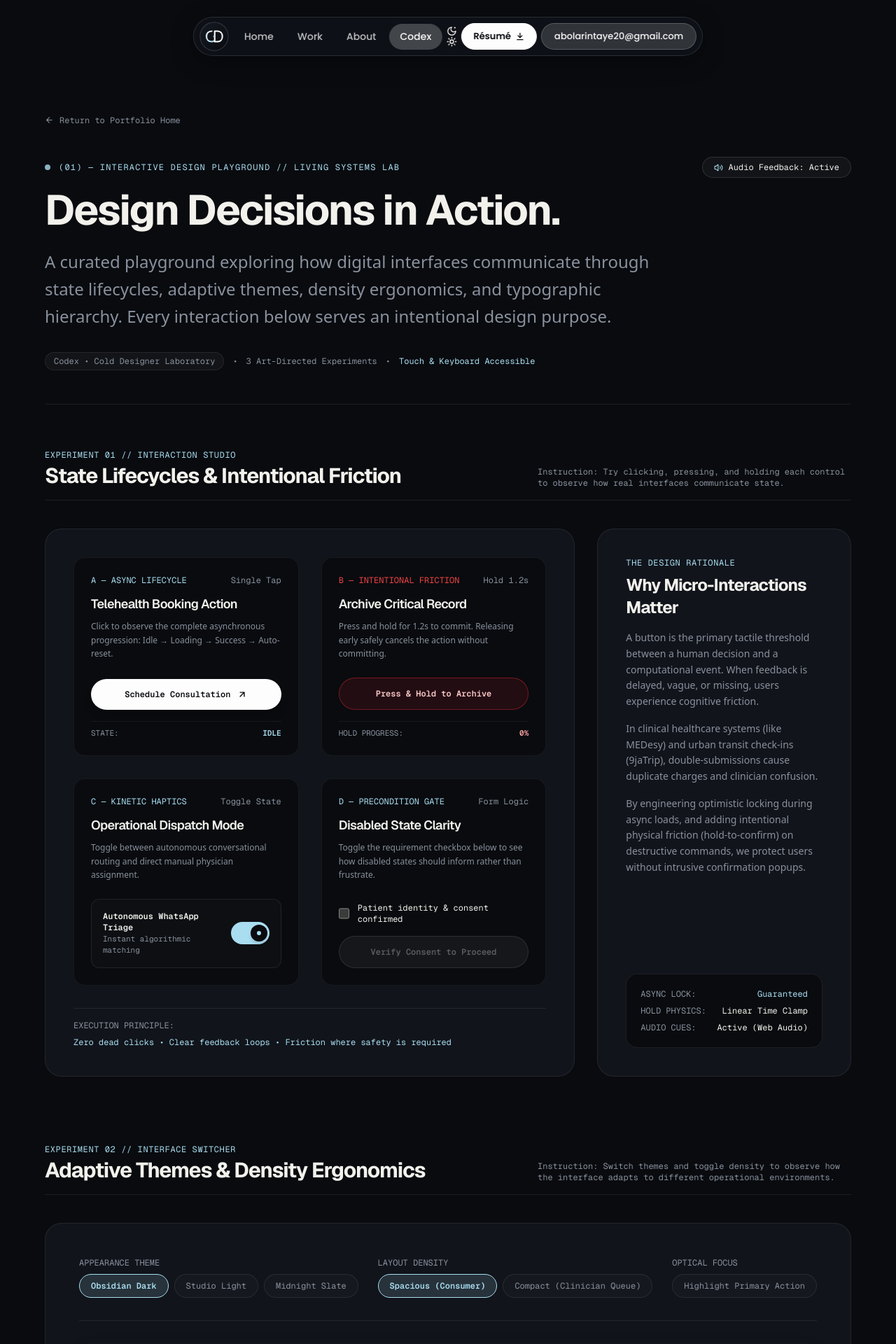
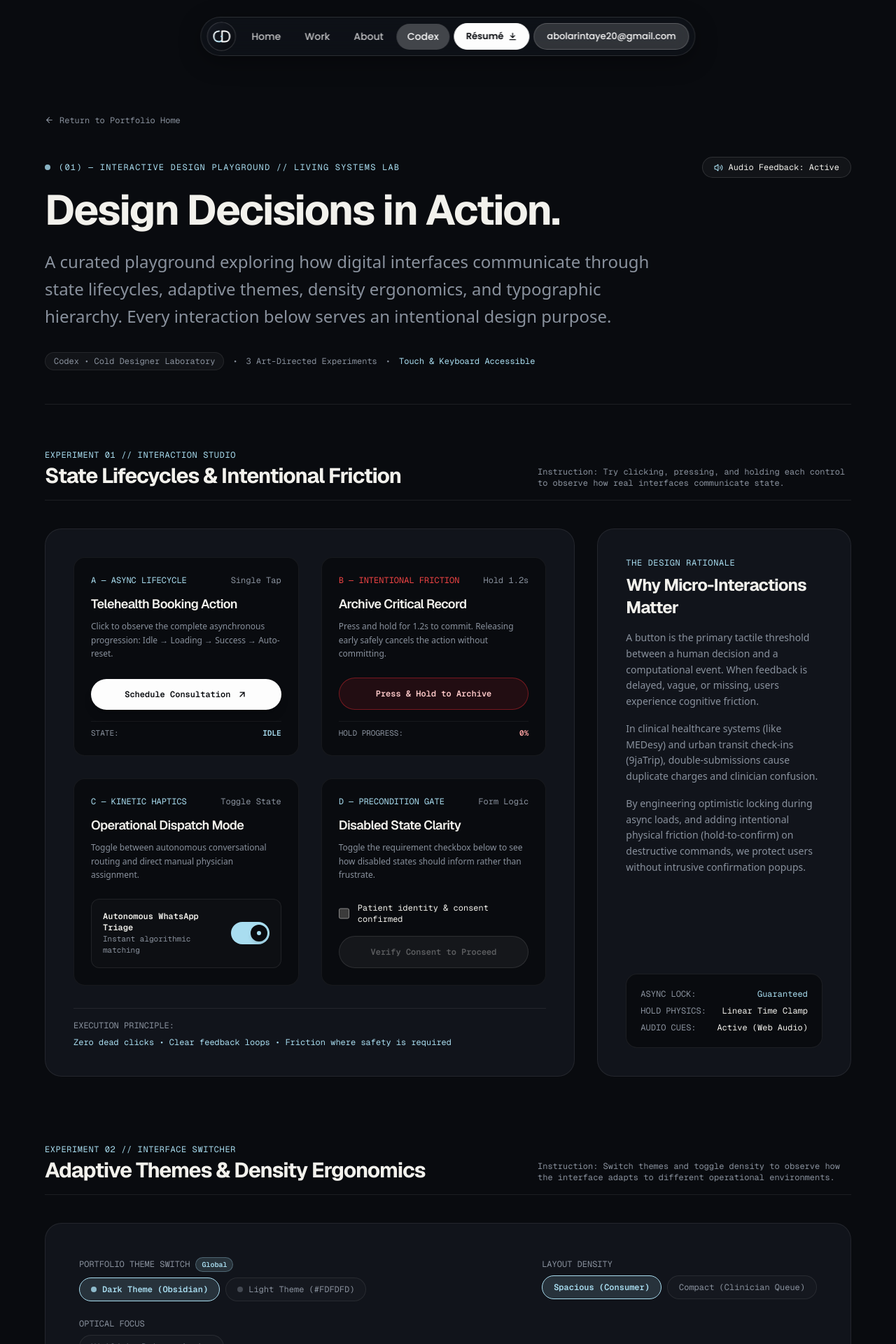
Before and after one commit to Bheemty/cold-designer-portfolio, a Next.js app: page /codex in a window 1280 px wide. Shown: the top 1920 px of the page at 70% size. Built offline with nearby package versions, Linux system fonts and the light colour scheme.

Commit message:
feat(theme): establish Codex as single global theme controller with universal #FDFDFD light background

```diff
--- a/src/app/codex/page.tsx
+++ b/src/app/codex/page.tsx
@@ -4,6 +4,7 @@ import { useState, useRef, useEffect, useId } from "react";
 import Link from "next/link";
 import { ArrowLeft, Volume2, VolumeX, Sparkles, Check, AlertCircle, RefreshCw } from "lucide-react";
 import { sound } from "@/lib/sounds";
+import { useTheme } from "@/context/ThemeContext";
 
 export default function CodexPage() {
   // Global Audio Feedback Toggle (Never autoplays; user must interact)
@@ -85,9 +86,21 @@ export default function CodexPage() {
   // ─────────────────────────────────────────────────────────────
   // EXPERIMENT 2: THE INTERFACE SWITCHER STATE
   // ─────────────────────────────────────────────────────────────
-  const [activeTheme, setActiveTheme] = useState<"obsidian" | "paper" | "midnight">("obsidian");
+  const { theme: globalTheme, setTheme: setGlobalTheme } = useTheme();
+  const [activeTheme, setActiveTheme] = useState<"obsidian" | "paper" | "midnight">(
+    globalTheme === "light" ? "paper" : "obsidian"
+  );
   const [densityMode, setDensityMode] = useState<"spacious" | "compact">("spacious");
   const [highlightAction, setHighlightAction] = useState(false);
+
+  // Synchronize local preview theme with the active global theme
+  useEffect(() => {
+    if (globalTheme === "light" && activeTheme !== "paper") {
+      setActiveTheme("paper");
+    } else if (globalTheme === "dark" && activeTheme === "paper") {
+      setActiveTheme("obsidian");
+    }
+  }, [globalTheme, activeTheme]);
 
   // ─────────────────────────────────────────────────────────────
   // EXPERIMENT 3: TYPE & VISUAL HIERARCHY STATE
@@ -122,8 +135,8 @@ export default function CodexPage() {
       tagBorder: "rgba(255, 255, 255, 0.08)",
     },
     paper: {
-      bg: "#f8f7f4",
-      cardBg: "#FDFDFD",
+      bg: "#FDFDFD",
+      cardBg: "#FFFFFF",
       border: "rgba(18, 22, 30, 0.1)",
       textPrimary: "#11141b",
       textMuted: "#4d5462",
@@ -545,35 +558,60 @@ export default function CodexPage() {
           <div className="rounded-3xl border border-white/[0.08] bg-[#11141b] p-8 sm:p-12">
             {/* Control Bar */}
             <div className="flex flex-wrap items-center justify-between gap-6 pb-8 mb-8 border-b border-white/[0.08]">
-              {/* Theme Selector */}
+              {/* Theme Selector — Global Portfolio Controller */}
               <div>
-                <span className="font-mono-code text-xs text-[#89919d] block mb-2 uppercase">
-                  Appearance Theme
+                <div className="flex items-center gap-2 mb-2">
+                  <span className="font-mono-code text-xs text-[#89919d] uppercase">
+                    Portfolio Theme Switch
                   </span>
+                  <span className="font-mono-code text-[10px] px-2 py-0.5 rounded-full bg-[#a9ddf0]/15 text-[#a9ddf0] border border-[#a9ddf0]/30 font-semibold">
+                    Global
+                  </span>
+                </div>
                 <div className="flex items-center gap-2 font-mono-code text-xs">
-                  {(
-                    [
-                      { id: "obsidian", label: "Obsidian Dark" },
-                      { id: "paper", label: "Studio Light" },
-                      { id: "midnight", label: "Midnight Slate" },
-                    ] as const
-                  ).map((t) => (
                   <button
-                      key={t.id}
                     type="button"
                     onClick={() => {
-                        setActiveTheme(t.id);
+                      setActiveTheme("obsidian");
+                      setGlobalTheme("dark");
                       if (soundEnabled) sound.playClick();
                     }}
-                      className={`px-4 py-2 rounded-full border transition-all cursor-pointer ${
-                        activeTheme === t.id
+                    className={`flex items-center gap-2 px-4 py-2 rounded-full border transition-all cursor-pointer ${
+                      globalTheme === "dark"
                         ? "border-[#a9ddf0] bg-[#a9ddf0]/15 text-[#a9ddf0] font-semibold"
                         : "border-white/[0.08] bg-white/[0.02] text-[#89919d] hover:text-[#f2f1ec]"
                     }`}
+                    aria-pressed={globalTheme === "dark"}
                   >
-                      {t.label}
+                    <span
+                      className={`inline-block w-2 h-2 rounded-full ${
+                        globalTheme === "dark" ? "bg-[#a9ddf0] animate-pulse" : "bg-[#89919d]/40"
+                      }`}
+                    />
+                    <span>Dark Theme (Obsidian)</span>
                   </button>
-                  ))}
+
+                  <button
+                    type="button"
+                    onClick={() => {
+                      setActiveTheme("paper");
+                      setGlobalTheme("light");
+                      if (soundEnabled) sound.playClick();
+                    }}
+                    className={`flex items-center gap-2 px-4 py-2 rounded-full border transition-all cursor-pointer ${
+                      globalTheme === "light"
+                        ? "border-[#a9ddf0] bg-[#a9ddf0]/15 text-[#a9ddf0] font-semibold"
+                        : "border-white/[0.08] bg-white/[0.02] text-[#89919d] hover:text-[#f2f1ec]"
+                    }`}
+                    aria-pressed={globalTheme === "light"}
+                  >
+                    <span
+                      className={`inline-block w-2 h-2 rounded-full ${
+                        globalTheme === "light" ? "bg-[#027a9e] animate-pulse" : "bg-[#89919d]/40"
+                      }`}
+                    />
+                    <span>Light Theme (#FDFDFD)</span>
+                  </button>
                 </div>
               </div>
 
@@ -634,6 +672,25 @@ export default function CodexPage() {
                   {highlightAction ? "Primary Path Highlighted" : "Highlight Primary Action"}
                 </button>
               </div>
+            </div>
+
+            {/* Global Theme Sync Notice */}
+            <div className="mb-8 px-4 sm:px-5 py-3.5 rounded-2xl border border-white/[0.08] bg-white/[0.02] flex flex-wrap items-center justify-between gap-4 font-mono-code text-xs">
+              <div className="flex items-center gap-2.5">
+                <span className="relative flex h-2.5 w-2.5">
+                  <span className="animate-ping absolute inline-flex h-full w-full rounded-full bg-[#a9ddf0] opacity-75" />
+                  <span className="relative inline-flex rounded-full h-2.5 w-2.5 bg-[#a9ddf0]" />
+                </span>
+                <span className="text-[#89919d]">
+                  Active Global Website Theme:{" "}
+                  <strong className="text-[#f2f1ec] font-semibold">
+                    {globalTheme === "light" ? "Studio Light Canvas (#FDFDFD)" : "Obsidian Dark Brand"}
+                  </strong>
+                </span>
+              </div>
+              <span className="text-[11px] text-[#89919d]">
+                Selection updates the entire website immediately &bull; Persists across all page navigation &amp; reload
+              </span>
             </div>
 
             {/* Live Interactive Component Preview Canvas */}
--- a/src/app/globals.css
+++ b/src/app/globals.css
@@ -43,12 +43,12 @@
   html[data-theme="light"],
   .theme-light {
     color-scheme: light;
-    --bg-primary: #f8f7f4;
-    --bg-dark: #f8f7f4;
-    --bg-surface: #eeece5;
-    --bg-card: #FDFDFD;
-    --bg-card-hover: #fcfbf9;
-    --bg-elevated: #FDFDFD;
+    --bg-primary: #FDFDFD;
+    --bg-dark: #FDFDFD;
+    --bg-surface: #f3f2ee;
+    --bg-card: #FFFFFF;
+    --bg-card-hover: #FDFDFD;
+    --bg-elevated: #FFFFFF;
     --accent: #027a9e;
     --accent-rgb: 2, 122, 158;
     --accent-glow: rgba(2, 122, 158, 0.14);
@@ -69,13 +69,13 @@
     --btn-secondary-bg: rgba(18, 22, 30, 0.035);
     --btn-secondary-border: rgba(18, 22, 30, 0.14);
     --btn-secondary-fg: #11141b;
-    --hero-bg: #12151c;
-    --hero-paint-bg: #f8f7f4;
-    --hero-invert-ink: #11141b;
-    --hero-invert-ink-dim: #4d5462;
-    --hero-invert-ink-line: rgba(18, 22, 30, 0.14);
-    --hero-invert-btn-bg: #11141b;
-    --hero-invert-btn-fg: #FDFDFD;
+    --hero-bg: #FDFDFD;
+    --hero-paint-bg: #090b0f;
+    --hero-invert-ink: #FDFDFD;
+    --hero-invert-ink-dim: #a3a3a3;
+    --hero-invert-ink-line: rgba(255, 255, 255, 0.14);
+    --hero-invert-btn-bg: #FDFDFD;
+    --hero-invert-btn-fg: #090b0f;
   }
 
   * {
@@ -212,23 +212,24 @@
    ───────────────────────────────────────────────────────────── */
 
 html[data-theme="light"] body {
-  background-color: #f8f7f4 !important;
+  background-color: #FDFDFD !important;
   color: #11141b !important;
 }
 
 html[data-theme="light"] main {
-  background-color: #f8f7f4 !important;
+  background-color: #FDFDFD !important;
   color: #11141b !important;
 }
 
 /* Canvas background override */
 html[data-theme="light"] .bg-\[\#090b0f\] {
-  background-color: #f8f7f4 !important;
+  background-color: #FDFDFD !important;
 }
 
 /* Primary surface & cards */
 html[data-theme="light"] .bg-\[\#11141b\] {
-  background-color: #FDFDFD !important;
+  background-color: #FFFFFF !important;
+  border-color: rgba(18, 22, 30, 0.08) !important;
   box-shadow: 0 10px 32px rgba(18, 22, 30, 0.06), 0 1px 3px rgba(18, 22, 30, 0.03);
 }
 
@@ -236,7 +237,8 @@ html[data-theme="light"] .bg-\[\#11141b\] {
 html[data-theme="light"] .bg-\[\#161a23\],
 html[data-theme="light"] .bg-\[\#151922\],
 html[data-theme="light"] .bg-\[\#0d1016\] {
-  background-color: #f4f2ea !important;
+  background-color: #f6f5f1 !important;
+  border-color: rgba(18, 22, 30, 0.08) !important;
 }
 
 /* Primary & secondary text */
--- a/src/components/layout/Navbar.tsx
+++ b/src/components/layout/Navbar.tsx
@@ -3,11 +3,9 @@
 import Link from "next/link";
 import Image from "next/image";
 import { usePathname } from "next/navigation";
-import { useTheme } from "@/context/ThemeContext";
 
 export default function Navbar() {
   const pathname = usePathname();
-  const { theme, toggleTheme, mounted } = useTheme();
 
   return (
     <nav className="kokil-nav" aria-label="Main Navigation">
@@ -41,59 +39,6 @@ export default function Navbar() {
         </Link>
       </div>
 
-      {/* Accessible Theme Switcher Control */}
-      <button
-        type="button"
-        onClick={toggleTheme}
-        className="kokil-nav-theme"
-        role="switch"
-        aria-checked={mounted ? theme === "light" : false}
-        aria-label={
-          mounted
-            ? `Switch to ${theme === "dark" ? "light" : "dark"} theme`
-            : "Toggle light and dark theme"
-        }
-        title={
-          mounted
-            ? `Switch to ${theme === "dark" ? "Light" : "Dark"} mode`
-            : "Toggle theme"
-        }
-      >
-        {/* Moon Icon (displayed in dark theme) */}
-        <span className="kokil-theme-icon moon-icon" aria-hidden="true">
-          <svg
-            viewBox="0 0 24 24"
-            width="15"
-            height="15"
-            fill="none"
-            stroke="currentColor"
-            strokeWidth="2.2"
-            strokeLinecap="round"
-            strokeLinejoin="round"
-          >
-            <path d="M12 3a6 6 0 0 0 9 9 9 9 0 1 1-9-9Z" />
-            <path d="M19 3v2M20 4h-2" strokeWidth="1.8" />
-          </svg>
-        </span>
-
-        {/* Sun Icon (displayed in light theme) */}
-        <span className="kokil-theme-icon sun-icon" aria-hidden="true">
-          <svg
-            viewBox="0 0 24 24"
-            width="15"
-            height="15"
-            fill="none"
-            stroke="currentColor"
-            strokeWidth="2.2"
-            strokeLinecap="round"
-            strokeLinejoin="round"
-          >
-            <circle cx="12" cy="12" r="4" />
-            <path d="M12 2v2M12 20v2M4.93 4.93l1.41 1.41M17.66 17.66l1.41 1.41M2 12h2M20 12h2M6.34 17.66l-1.41 1.41M19.07 4.93l-1.41 1.41" />
-          </svg>
-        </span>
-      </button>
-
       {/* Résumé Direct Download Action */}
       <a
         href="/Taye%20Abolarin-Product%20Designer-Resume.pdf"
--- a/src/styles/kokil.css
+++ b/src/styles/kokil.css
@@ -1945,19 +1945,6 @@ html[data-theme="light"] .kokil-nav-links a.active {
   background: rgba(18, 22, 30, 0.1);
   color: #11141b;
 }
-html[data-theme="light"] .kokil-nav-theme {
-  background: rgba(18, 22, 30, 0.06);
-  border: 1px solid rgba(18, 22, 30, 0.12);
-  color: #11141b;
-}
-html[data-theme="light"] .kokil-nav-theme:hover {
-  background: rgba(18, 22, 30, 0.12);
-  border-color: rgba(18, 22, 30, 0.22);
-  color: #11141b;
-}
-html[data-theme="light"] .kokil-nav-theme:focus-visible {
-  outline: 2px solid #027a9e;
-}
 html[data-theme="light"] .kokil-nav-resume {
   background: #11141b;
   color: #FDFDFD;
@@ -1979,18 +1966,25 @@ html[data-theme="light"] .kokil-nav-email:hover {
 
 /* ── HERO (LIGHT) ── */
 html[data-theme="light"] #hero {
-  background: #12151c;
+  background: #FDFDFD !important;
 }
 html[data-theme="light"] .hero-paint {
-  background: #f8f7f4;
-}
-html[data-theme="light"] .hero-invert {
+  background: #090b0f;
+}
+html[data-theme="light"] .hero-base {
   --ink: #11141b;
   --ink-dim: #4d5462;
   --ink-line: rgba(18, 22, 30, 0.14);
   --btn-bg: #11141b;
   --btn-fg: #FDFDFD;
 }
+html[data-theme="light"] .hero-invert {
+  --ink: #FDFDFD;
+  --ink-dim: #89919d;
+  --ink-line: rgba(255, 255, 255, 0.14);
+  --btn-bg: #FDFDFD;
+  --btn-fg: #090b0f;
+}
 html[data-theme="light"] .hero-btn.primary {
   background: #11141b;
   color: #FDFDFD;
@@ -2015,10 +2009,10 @@ html[data-theme="light"] .hero-strip {
   color: #4d5462;
 }
 html[data-theme="light"] .cursor-hint {
-  background: #FDFDFD;
-  color: #11141b;
+  background: #11141b;
+  color: #FDFDFD;
   border: 1px solid rgba(18, 22, 30, 0.12);
-  box-shadow: 0 6px 20px rgba(18, 22, 30, 0.12);
+  box-shadow: 0 6px 20px rgba(18, 22, 30, 0.16);
 }
 
 /* ── INTRO / ABOUT (LIGHT) ── */
@@ -2125,6 +2119,9 @@ html[data-theme="light"] .work-explore-btn:hover .work-explore-arrow {
 }
 
 /* ── NOTEBOOK & CREATIVE JOURNAL (LIGHT) ── */
+html[data-theme="light"] .mp-title {
+  color: #11141b !important;
+}
 html[data-theme="light"] .nb-cover {
   background: #252830;
   box-shadow: 0 2.4cqw 5cqw rgba(18, 22, 30, 0.25), inset 0 0 0 1px rgba(255, 255, 255, 0.12);
```
Lines whose indentation alone changed are shown as unchanged.
